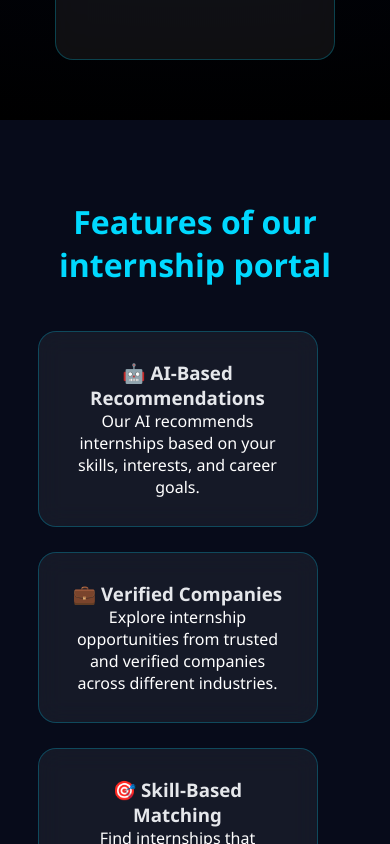
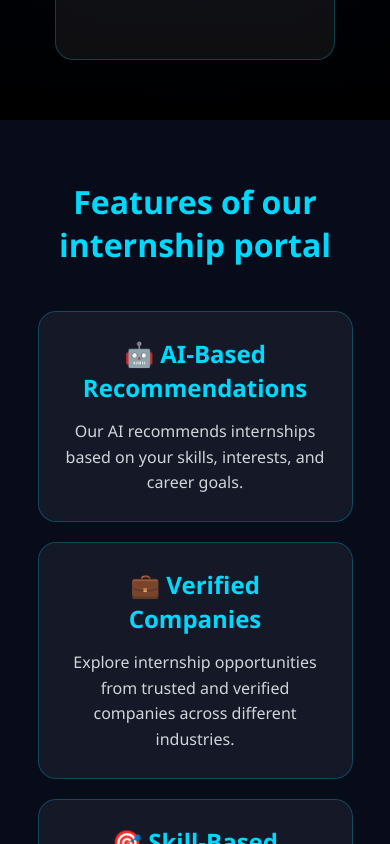
Before and after one commit to anbudharsiniisv-blip/AI-Internship-Portal, a React (Create React App) app: page / in a window 390 px wide. Shown: the part 1360-2204 px from the top of the page. Built offline with nearby package versions, Linux system fonts and the light colour scheme.

Commit message:
Improve features section layout

```diff
--- a/src/App.css
+++ b/src/App.css
@@ -216,35 +216,87 @@ color:white;
     padding:80px 20px;
     background:#070b1a;
     text-align:center;
-
 }
 
 .features h2{
-
     font-size:42px;
-
     margin-bottom:45px;
-
     color:#00d9ff;
-
 }
 
 .feature-container{
-
     display:grid;
-
-grid-template-columns:repeat(auto-fit,minmax(260px,1fr));
-
-gap:25px;
-
+    grid-template-columns:repeat(auto-fit,minmax(280px,1fr));
+    gap:30px;
     width:90%;
-
     max-width:1200px;
-
     margin:auto;
-
+    justify-items:center;
 }
 
+.feature-container .card{
+    width:100%;
+    max-width:320px;
+    min-height:260px;
+    padding:30px;
+    background:rgba(255,255,255,.06);
+    border:1px solid rgba(0,217,255,.25);
+    border-radius:18px;
+    display:flex;
+    flex-direction:column;
+    justify-content:center;
+    align-items:center;
+    text-align:center;
+    transition:.3s;
+}
+
+.feature-container .card:hover{
+    transform:translateY(-8px);
+    box-shadow:0 0 20px rgba(0,217,255,.35);
+}
+
+.feature-container .card h3{
+    color:#00d9ff;
+    font-size:28px;
+    margin-bottom:15px;
+    line-height:1.4;
+}
+
+.feature-container .card p{
+    color:#d1d5db;
+    font-size:18px;
+    line-height:1.6;
+}
+
+@media(max-width:768px){
+
+    .features{
+        padding:60px 20px;
+    }
+
+    .features h2{
+        font-size:32px;
+    }
+
+    .feature-container{
+        grid-template-columns:1fr;
+        gap:20px;
+    }
+
+    .feature-container .card{
+        max-width:100%;
+        min-height:auto;
+        padding:25px;
+    }
+
+    .feature-container .card h3{
+        font-size:24px;
+    }
+
+    .feature-container .card p{
+        font-size:16px;
+    }
+}
 /* ================= CATEGORIES ================= */
 
 .categories{
```
Lines whose indentation alone changed are shown as unchanged.
